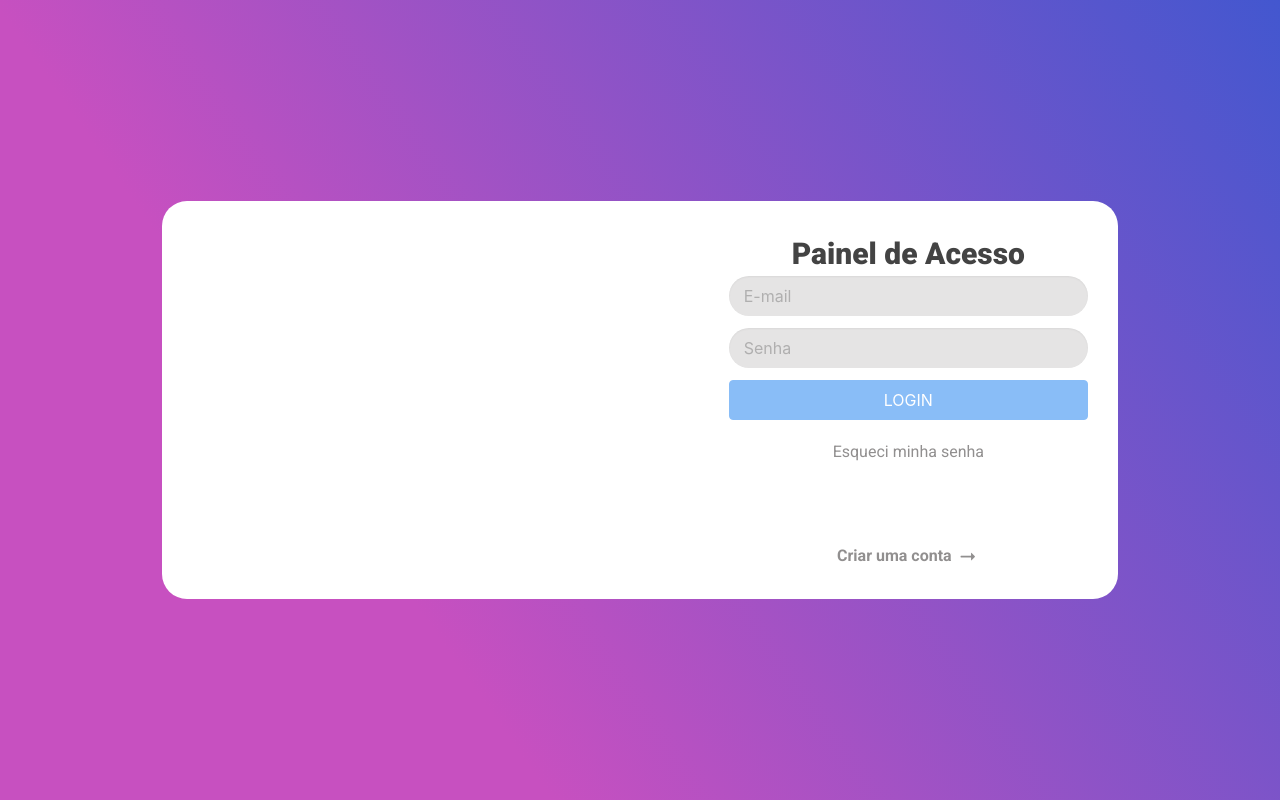
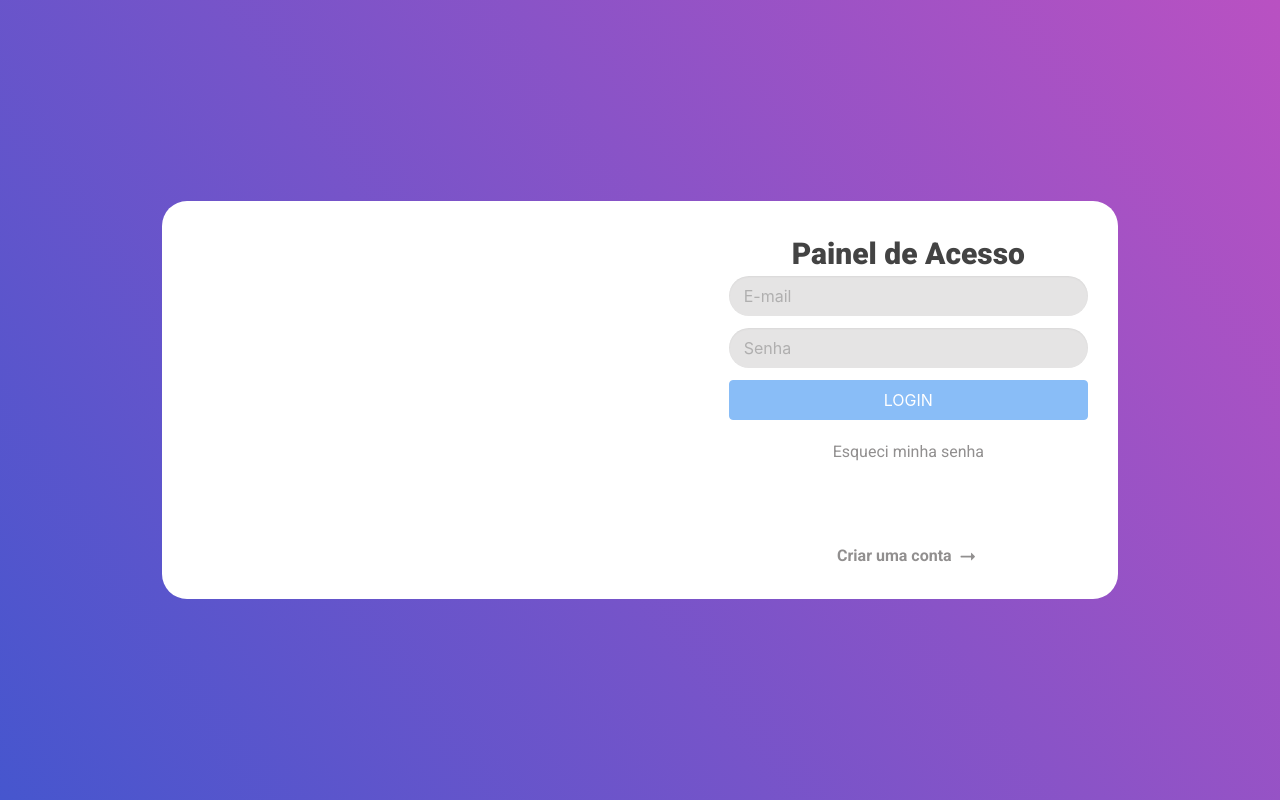
Before and after one commit to dvimoreira/clean-vuecli, a Vue app: page /login in a window 1280 px wide. Built offline with nearby package versions, Linux system fonts and the light colour scheme; no server answers.

Commit message:
Colors Update

```diff
--- a/src/layouts/Unauthenticated.vue
+++ b/src/layouts/Unauthenticated.vue
@@ -24,11 +24,11 @@
 
 <style lang="scss">
     html {
-        background: rgb(199,80,192);
-        background: -moz-linear-gradient(55deg, rgba(199,80,192,1) 30%, rgba(67,87,207,1) 100%);
-        background: -webkit-linear-gradient(55deg, rgba(199,80,192,1) 30%, rgba(67,87,207,1) 100%);
-        background: linear-gradient(55deg, rgba(199,80,192,1) 30%, rgba(67,87,207,1) 100%);
-        filter: progid:DXImageTransform.Microsoft.gradient(startColorstr="#c750c0",endColorstr="#4357cf",GradientType=1);
+        background: #4656CE;
+        background: -moz-linear-gradient(55deg, #4656CE 30%, #B951C2 100%);
+        background: -webkit-linear-gradient(55deg, #4656CE 30%, #B951C2 100%);
+        background: linear-gradient(55deg, #4656CE 0%, #B951C2 100%);
+        filter: progid:DXImageTransform.Microsoft.gradient(startColorstr="#3F85ED",endColorstr="#B951C2",GradientType=1);
         display: grid;
         align-items: center;
         height: 100%;
@@ -76,6 +76,10 @@
         opacity: 0;
     }
 
+    .tag:not(body).is-primary {
+        background-color: #B951C2;
+    }
+
     @media (min-width: 576px) {}
     @media (min-width: 768px) {}
     @media (min-width: 992px) {}
--- a/src/views/auth/register/step-02.vue
+++ b/src/views/auth/register/step-02.vue
@@ -65,7 +65,7 @@
                 </div>
 
                 <div class="column is-variable is-12-mobile is-12-tablet is-12-desktop is-12-widescreen is-12-fullhd text-right">
-                    <b-button type="is-info" :disabled="!form.full_name || !form.dt_birth || !form.fixed_phone || !form.mobile_phone">Proximo <i class="icofont-long-arrow-right"></i></b-button>
+                    <b-button type="is-info" :disabled="!form.avatar || !form.full_name || !form.dt_birth || !form.fixed_phone || !form.mobile_phone">Proximo <i class="icofont-long-arrow-right"></i></b-button>
                 </div>
             </div>
         </div>
```
